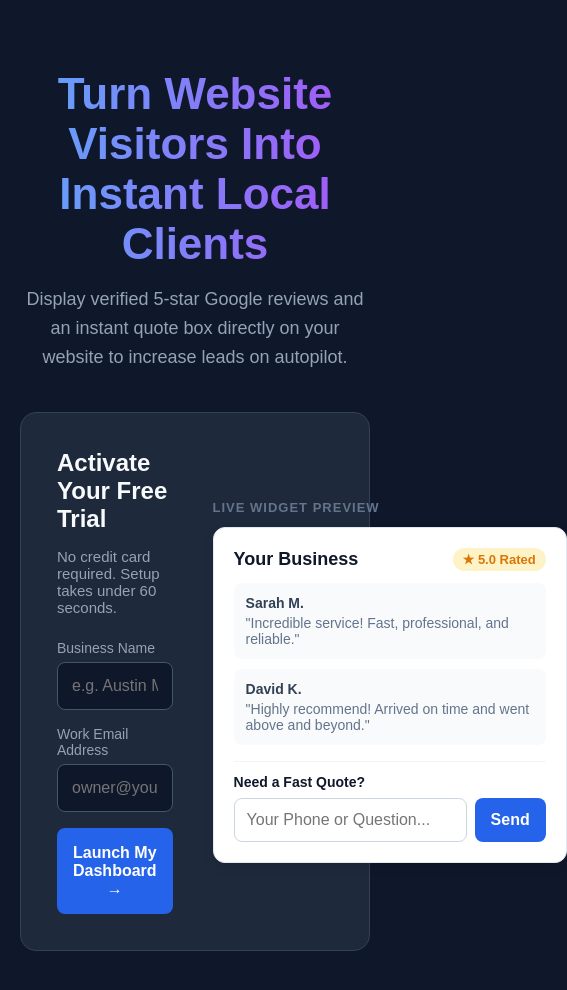
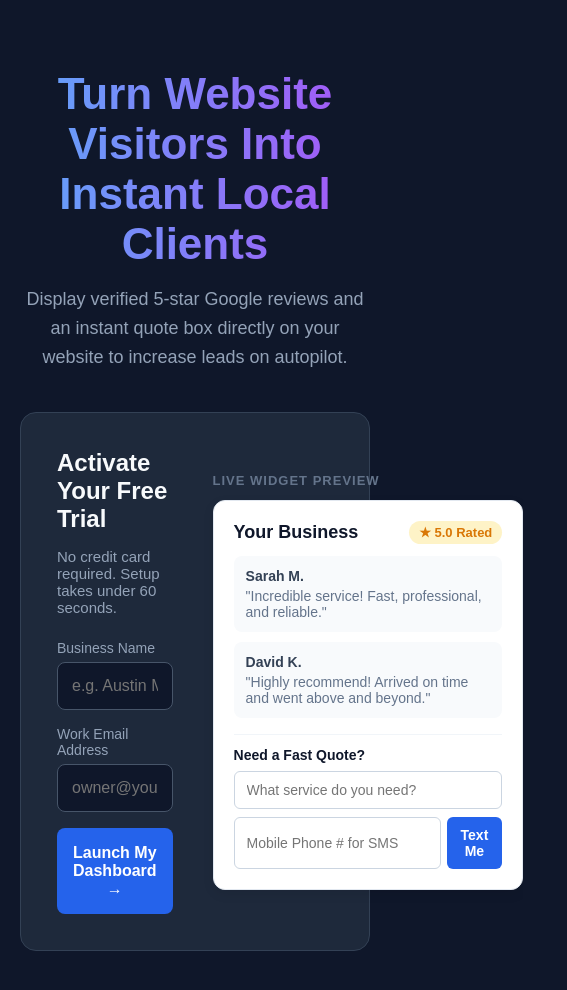
Before and after one commit to rmarbles/localpulse-ai, a Next.js app: page / in a window 390 px wide. Shown: the whole page, 567 px wide, since content can reach past the window. Built offline with nearby package versions, Linux system fonts and the light colour scheme.

Commit message:
Refactor lead capture form with additional fields
Updated lead capture form to include question and phone number fields. Enhanced user feedback upon submission.

```diff
--- a/app/page.js
+++ b/app/page.js
@@ -10,17 +10,21 @@ export function LocalPulseWidget({ businessName, primaryColor = '#2563eb' }) {
     { author: "Sarah M.", rating: 5, text: "Incredible service! Fast, professional, and reliable." },
     { author: "David K.", rating: 5, text: "Highly recommend! Arrived on time and went above and beyond." }
   ]);
-  const [leadText, setLeadText] = useState('');
+  const [leadQuestion, setLeadQuestion] = useState('');
+  const [leadPhone, setLeadPhone] = useState('');
   const [submitted, setSubmitted] = useState(false);
 
   const handleLeadSubmit = async (e) => {
     e.preventDefault();
-    if (!leadText) return;
+    if (!leadQuestion || !leadPhone) {
+      alert("Please enter both your question and mobile phone number so we can text you your quote!");
+      return;
+    }
 
     await fetch('/api/lead-capture', {
       method: 'POST',
       headers: { 'Content-Type': 'application/json' },
-      body: JSON.stringify({ leadText, businessName })
+      body: JSON.stringify({ leadText: `Question: ${leadQuestion} | Phone: ${leadPhone}`, businessName })
     });
     setSubmitted(true);
   };
@@ -44,19 +48,28 @@ export function LocalPulseWidget({ businessName, primaryColor = '#2563eb' }) {
       <div style={{ borderTop: '1px solid #f1f5f9', paddingTop: '12px' }}>
         <p style={{ margin: '0 0 8px 0', fontSize: '14px', fontWeight: '600', color: '#0f172a' }}>Need a Fast Quote?</p>
         {submitted ? (
-          <div style={{ color: '#16a34a', fontSize: '14px', fontWeight: '500' }}>✓ Request sent! We will text you shortly.</div>
+          <div style={{ color: '#16a34a', fontSize: '14px', fontWeight: '500' }}>✓ Quote request sent! We will text you shortly at {leadPhone}.</div>
         ) : (
-          <form onSubmit={handleLeadSubmit} style={{ display: 'flex', gap: '8px' }}>
+          <form onSubmit={handleLeadSubmit} style={{ display: 'flex', flexDirection: 'column', gap: '8px' }}>
             <input
               type="text"
-              placeholder="Your Phone or Question..."
-              value={leadText}
-              onChange={(e) => setLeadText(e.target.value)}
-              style={{ flex: 1, padding: '12px', borderRadius: '8px', border: '1px solid #cbd5e1', fontSize: '16px' }}
+              placeholder="What service do you need?"
+              value={leadQuestion}
+              onChange={(e) => setLeadQuestion(e.target.value)}
+              style={{ padding: '10px 12px', borderRadius: '6px', border: '1px solid #cbd5e1', fontSize: '14px' }}
             />
-            <button type="submit" style={{ backgroundColor: primaryColor, color: '#fff', border: 'none', borderRadius: '8px', padding: '12px 16px', fontSize: '16px', cursor: 'pointer', fontWeight: '600' }}>
-              Send
-            </button>
+            <div style={{ display: 'flex', gap: '6px' }}>
+              <input
+                type="tel"
+                placeholder="Mobile Phone # for SMS"
+                value={leadPhone}
+                onChange={(e) => setLeadPhone(e.target.value)}
+                style={{ flex: 1, padding: '10px 12px', borderRadius: '6px', border: '1px solid #cbd5e1', fontSize: '14px' }}
+              />
+              <button type="submit" style={{ backgroundColor: primaryColor, color: '#fff', border: 'none', borderRadius: '6px', padding: '10px 14px', fontSize: '14px', cursor: 'pointer', fontWeight: '600' }}>
+                Text Me
+              </button>
+            </div>
           </form>
         )}
       </div>
@@ -70,10 +83,10 @@ export function LocalPulseWidget({ businessName, primaryColor = '#2563eb' }) {
 function CustomerDashboard({ businessName, email, onLogout }) {
   const [googleUrl, setGoogleUrl] = useState('');
   const [widgetColor, setWidgetColor] = useState('#2563eb');
-  const [copied, setCopied] = useState(false);
+  const [copiedCode, setCopiedCode] = useState(false);
+  const [copiedEmail, setCopiedEmail] = useState(false);
   const [synced, setSynced] = useState(false);
 
-  // Set to true to simulate last 7 days of trial
   const [daysRemaining] = useState(14);
 
   const embedCode = `<script src="https://localpulse-ai.vercel.app/widget.js" data-business="${encodeURIComponent(businessName)}" data-color="${widgetColor}"></script>`;
@@ -86,16 +99,19 @@ function CustomerDashboard({ businessName, email, onLogout }) {
     setSynced(true);
   };
 
-  const copyToClipboard = () => {
+  const copyCodeToClipboard = () => {
     navigator.clipboard.writeText(embedCode);
-    setCopied(true);
-    setTimeout(() => setCopied(false), 3000);
+    setCopiedCode(true);
+    setTimeout(() => setCopiedCode(false), 3000);
   };
 
-  // Safely formatted mailto string for native email clients
-  const emailSubject = encodeURIComponent(`LocalPulse Widget Setup for ${businessName}`);
-  const emailBody = encodeURIComponent(`Hi,\n\nPlease add our review widget snippet to our website HTML before the closing </body> tag:\n\n${embedCode}\n\nThanks!`);
-  const mailtoUrl = `mailto:?subject=${emailSubject}&body=${emailBody}`;
+  const copyEmailTemplateToClipboard = () => {
+    const emailTemplate = `Subject: Please add LocalPulse Widget to our website\n\nHi,\n\nPlease paste this review widget script tag into our website HTML before the closing </body> tag:\n\n${embedCode}\n\nThanks!`;
+    navigator.clipboard.writeText(emailTemplate);
+    setCopiedEmail(true);
+    alert("✓ Developer email template copied to your clipboard!\n\nSimply open your email app and paste (Cmd+V or Ctrl+V) to send it to your web guy.");
+    setTimeout(() => setCopiedEmail(false), 3000);
+  };
 
   return (
     <div style={{ maxWidth: '1100px', margin: '0 auto', padding: '40px 20px', fontFamily: 'sans-serif', color: '#1e293b' }}>
@@ -138,16 +154,16 @@ function CustomerDashboard({ businessName, email, onLogout }) {
             <pre style={{ backgroundColor: '#f1f5f9', padding: '14px', borderRadius: '8px', fontSize: '13px', overflowX: 'auto', border: '1px solid #e2e8f0' }}>{embedCode}</pre>
 
             <div style={{ display: 'flex', gap: '12px', marginTop: '16px' }}>
-              <button onClick={copyToClipboard} style={{ backgroundColor: '#2563eb', color: '#fff', padding: '12px 20px', borderRadius: '8px', border: 'none', fontWeight: 'bold', cursor: 'pointer', fontSize: '14px' }}>
-                {copied ? '✓ Code Copied!' : 'Copy Code'}
+              <button onClick={copyCodeToClipboard} style={{ backgroundColor: '#2563eb', color: '#fff', padding: '12px 20px', borderRadius: '8px', border: 'none', fontWeight: 'bold', cursor: 'pointer', fontSize: '14px' }}>
+                {copiedCode ? '✓ Code Copied!' : 'Copy Code'}
               </button>
-              <a href={mailtoUrl} style={{ padding: '12px 20px', borderRadius: '8px', border: '1px solid #cbd5e1', backgroundColor: '#fff', color: '#334155', textDecoration: 'none', fontWeight: 'bold', fontSize: '14px', display: 'inline-block' }}>
-                Email to My Web Developer
-              </a>
+              <button onClick={copyEmailTemplateToClipboard} style={{ padding: '12px 20px', borderRadius: '8px', border: '1px solid #cbd5e1', backgroundColor: '#fff', color: '#334155', fontWeight: 'bold', fontSize: '14px', cursor: 'pointer' }}>
+                {copiedEmail ? '✓ Email Copied!' : 'Copy Developer Email'}
+              </button>
             </div>
           </div>
 
-          {/* Step 3: Conditional Offers (Shown in last 7 days of trial) */}
+          {/* Step 3: Conditional Offers */}
           {daysRemaining <= 7 ? (
             <div style={{ backgroundColor: '#f8fafc', padding: '24px', borderRadius: '12px', border: '1px solid #cbd5e1' }}>
               <h3 style={{ margin: '0 0 8px 0', fontSize: '18px', color: '#0f172a' }}>Select Your Growth Plan</h3>
```
